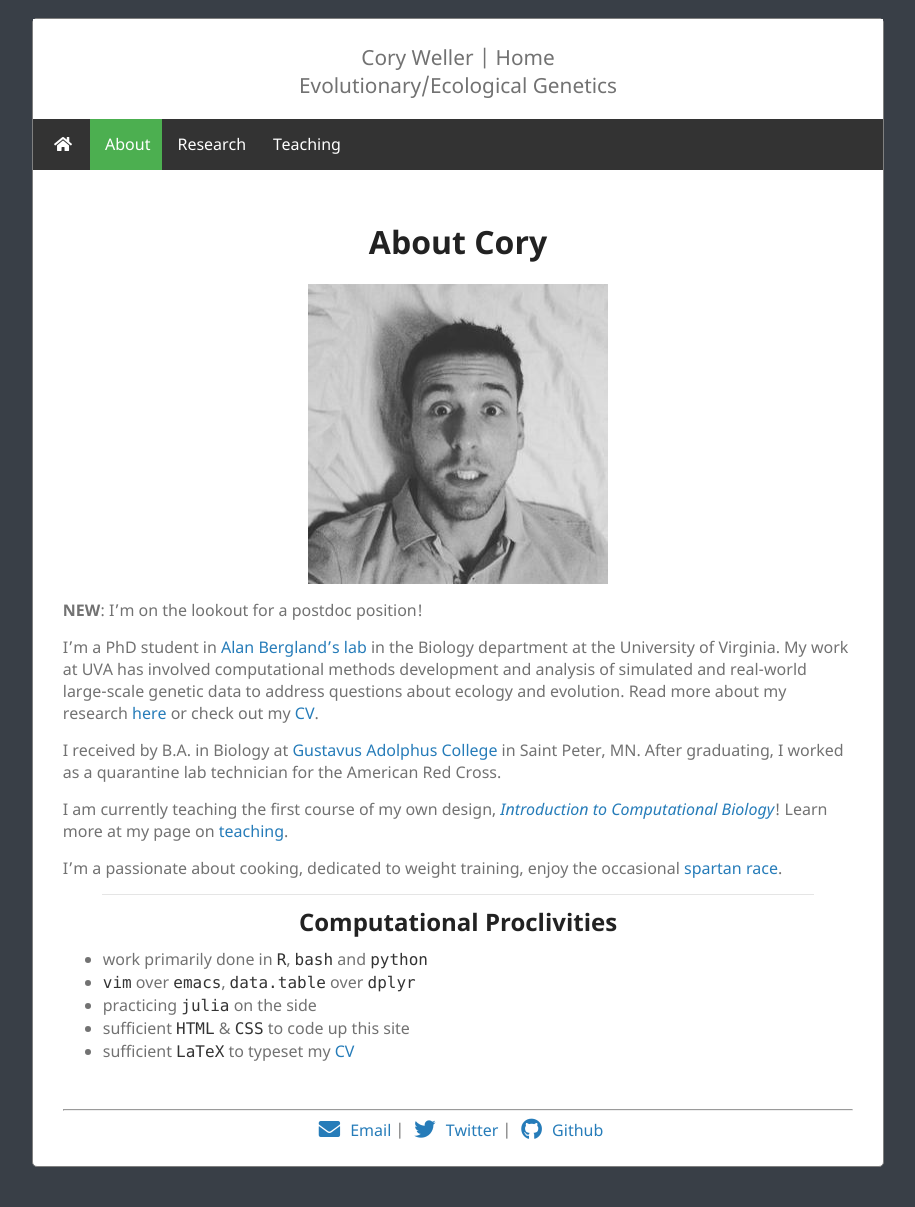
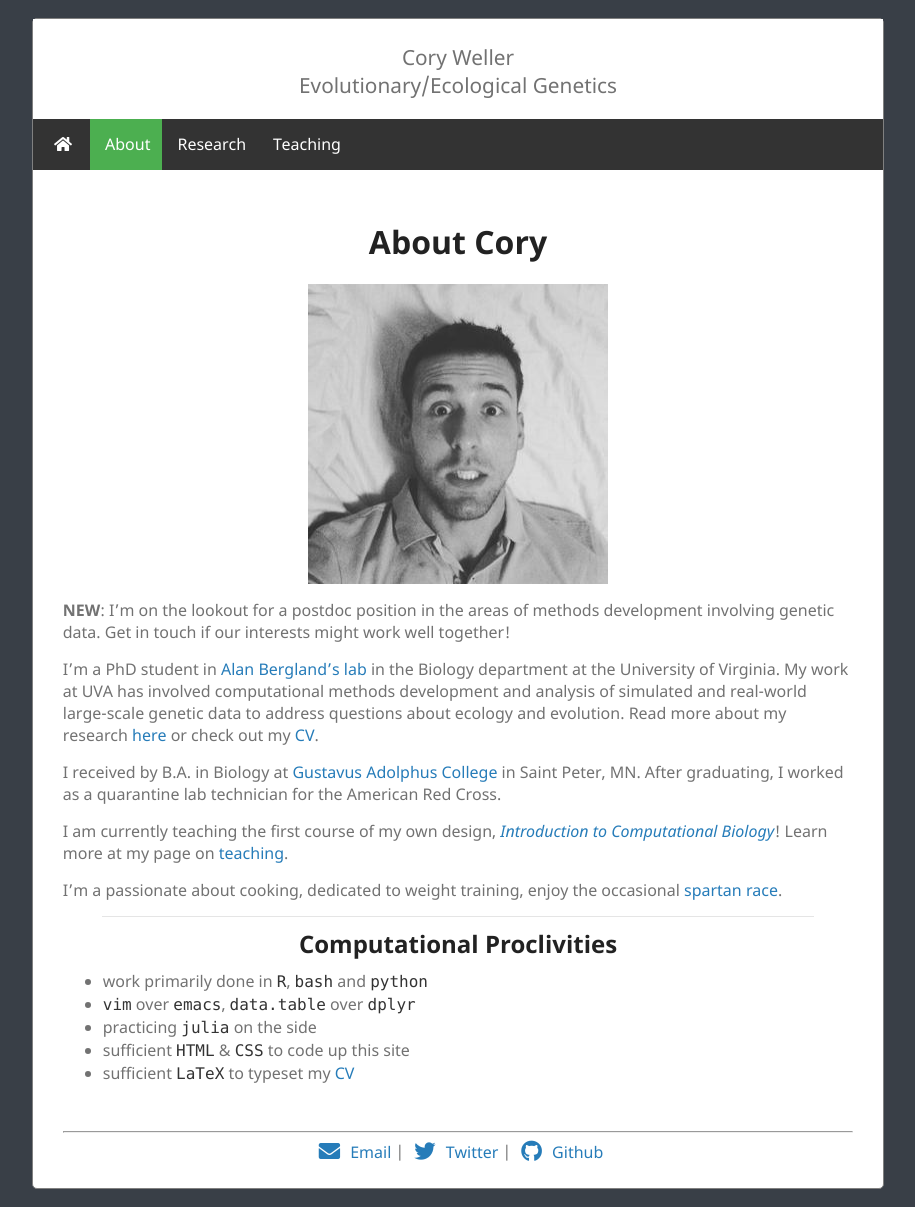
Before and after one commit to cory-weller/cory-weller.github.io, a Jekyll site: the page built from about_me.md, in a window 1280 px wide and 1207 px high. Shown: the whole window, without its empty margins (182-1097 px from the left). Built offline with Jekyll 4.4.1, drawn with Linux system fonts in a browser that asks for light colours.

Commit message:
fix content

```diff
--- a/_config.yml
+++ b/_config.yml
@@ -1,4 +1,4 @@
-title: Cory Weller | Home
+title: Cory Weller
 headerDescription: Evolutionary/Ecological Genetics
 emailName: caw5cv
 emailDomain: virginia.edu
--- a/_layouts/default.html
+++ b/_layouts/default.html
@@ -2,7 +2,7 @@
 <html lang="{{ site.lang | default: "en-US" }}">
   <head>
     <meta charset="UTF-8">
-    <title>{{ page.title }}</title>
+    <title>{{ site.title }}</title>
     <meta http-equiv="X-UA-Compatible" content="IE=edge">
     <meta name="viewport" content="width=device-width, initial-scale=1">
     <!-- Note: the stylesheet on the next line refers to the base directory of the username.github.io repository. Remove the leading / before assets to use this repository's stylesheet.  -->
--- a/about_me.md
+++ b/about_me.md
@@ -7,7 +7,7 @@ title: Cory Weller | About
 
 <center><img src="/assets/img/pic.jpg" width="300" height="300"></center>
 
- **NEW**: I'm on the lookout for a postdoc position!
+ **NEW**: I'm on the lookout for a postdoc position in the areas of methods development involving genetic data. Get in touch if our interests might work well together!
 
  I'm a PhD student in [Alan Bergland's lab](http://bergland-lab.org) in the Biology department at the University of Virginia. My work at UVA has involved computational methods development and analysis of simulated and real-world large-scale genetic data to address questions about ecology and evolution. Read more about my research [here](/research.html) or check out my [CV](assets/docs/CAWeller_CV.pdf).
 
```
Also changed, not shown: research.md (+1 -1 lines), teaching.md (+3 -1 lines).
